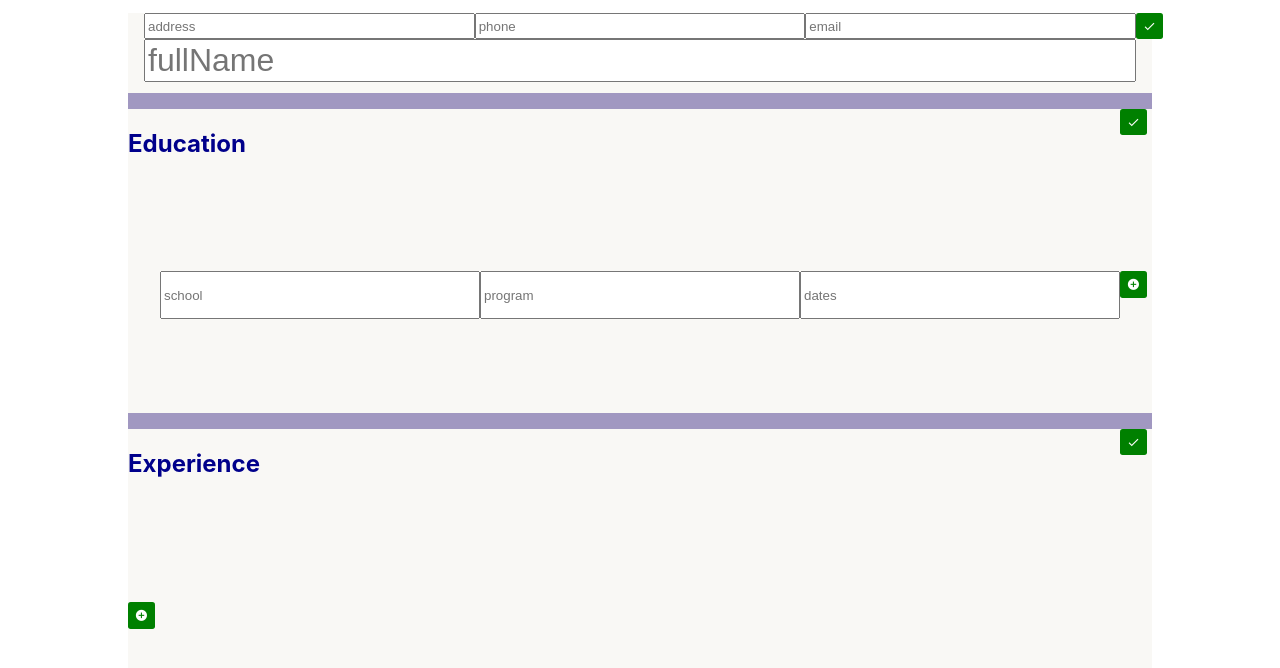
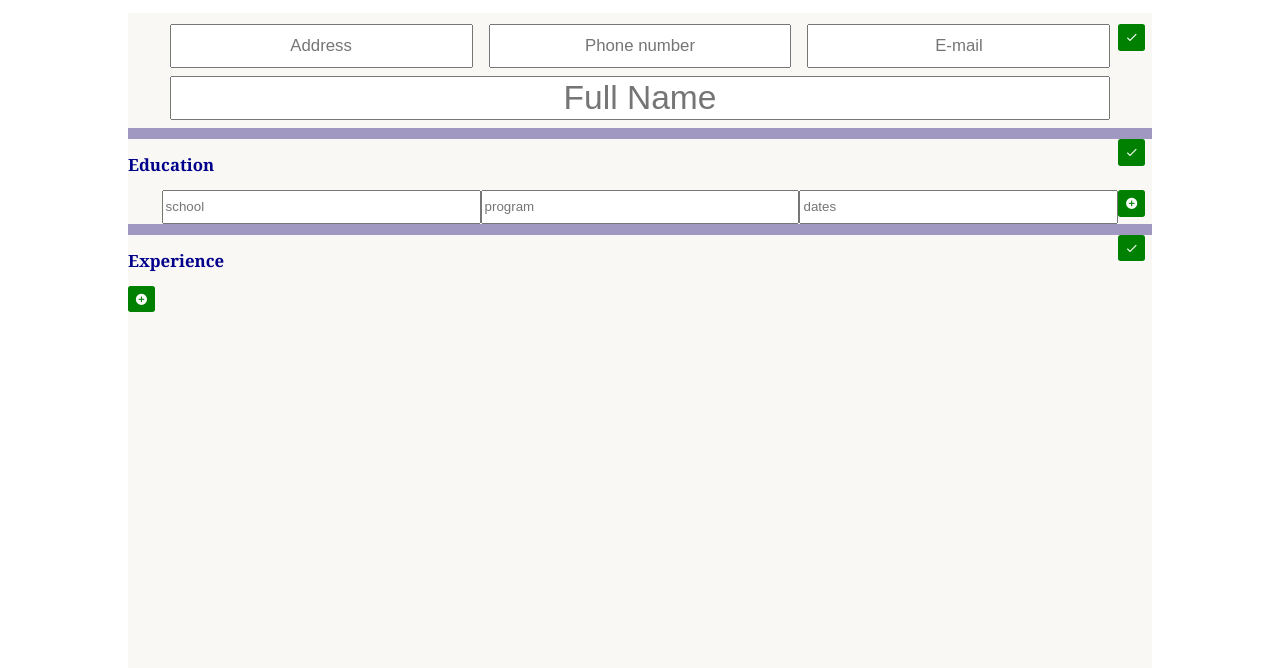
Before and after one commit to hoholabs/cv-project, a React (Create React App) app: page / in a window 1280 px wide. Shown: the top 668 px of the page. Built offline with nearby package versions, Linux system fonts and the light colour scheme.

Commit message:
CSS for personal section. Other minor fixes

```diff
--- a/src/components/PersonalInfo.js
+++ b/src/components/PersonalInfo.js
@@ -51,27 +51,33 @@ class PersonalInfo extends React.Component {
                 <form className = 'personal'>
                     <div></div>
                     <input
+                        className = 'personal-item'
                         type = 'text'
                         value={this.state.address}
                         name = 'address'
                         onChange = {this.handleChange}
-                        placeholder = 'address'>
+                        placeholder = 'Address'
+                        required>
                     </input>
 
                     <input
-                        type = 'text'
+                        className = 'personal-item'
+                        type = 'tel'
+                        pattern="[0-9]{3}-[0-9]{3}-[0-9]{4}"
                         value={this.state.phone}
                         name = 'phone'
                         onChange = {this.handleChange}
-                        placeholder = 'phone'>
+                        placeholder = 'Phone number'>
                     </input>
 
                     <input
-                        type = 'text'
+                        className = 'personal-item'
+                        type = 'email'
+                        pattern="[a-z0-9._%+-]+@[a-z0-9.-]+\.[a-z]{2,}$"
                         value={this.state.email}
                         name = 'email'
                         onChange = {this.handleChange}
-                        placeholder = 'email'>
+                        placeholder = 'E-mail'>
                     </input>
 
                     <button
@@ -82,27 +88,28 @@ class PersonalInfo extends React.Component {
                     </button>
 
                     <input
+                        className = 'personal-item'
                         id = 'name'
                         type = 'text'
                         value= {this.state.fullName}
                         name = 'fullName'
                         onChange = {this.handleChange}
-                        placeholder = 'fullName'>
+                        placeholder = 'Full Name'>
                     </input>
 
                 </form> :
 
                 <div className = 'personal'>
                     <div></div>
-                    <div id = 'address'>{this.state.address}</div>
-                    <div id = 'phone'>{this.state.phone}</div>
-                    <div id = 'email'>{this.state.email}</div>
+                    <div className = 'personal-item' id = 'address'>{this.state.address}</div>
+                    <div className = 'personal-item' id = 'phone'>{this.state.phone}</div>
+                    <div className = 'personal-item' id = 'email'>{this.state.email}</div>
                     <button
                         className = 'material-icon edit-btn'
                         onClick = {this.editSection}
                     >edit
                     </button>
-                    <h1 id = 'name'>{this.state.fullName}</h1>
+                    <h1 className = 'personal-item' id = 'name'>{this.state.fullName}</h1>
                 </div>}
         </section>
     }
--- a/src/styles/style.css
+++ b/src/styles/style.css
@@ -5,15 +5,16 @@
 
 
 #app{
-
+    font-family:Georgia, 'Times New Roman', Times, serif;
     display:grid;
     grid-template-columns: 1fr;
-    grid-template-rows:5em 1em 1fr 1em  1fr;
+    grid-template-rows: repeat(5, auto) 1fr;
     width: 80vw;
-    height: 90vh;
+    height: 100vh;
     margin:auto;
     margin-top: 1vw;
     background-color: var(--main-bg-color);
+    font-size: .7em;
 }
 
 ul{
@@ -22,54 +23,69 @@ ul{
 
 .divider{
     background-color: rgb(161, 152, 193);
+    padding: 0;
+    height: 1em;
 }
 
 .personal{
+    padding-top: 1em;
+    text-align: center;
+    display: grid;
+    grid-template-columns: 3em 1fr 1fr 1fr 3em;
+    grid-template-rows: 1fr 1fr;
+    color: var(--main-font-color);
+}
 
-    display: grid;
-    grid-template-columns: 2em 1fr 1fr 1fr 2em;
-    grid-template-rows: 1fr 1fr;
-    height: 5em;
-    color: var(--main-font-color);
+.personal-item{
+    font-size: 1.5em;
     text-align: center;
-    font-size: .5em;
+    margin: .5rem;
+    margin-top: 0;
+
 }
-    #name{
-        font-size: 4em;
-        grid-column-start: 2;
-        grid-column-end: -2;
-        margin-top: 0;
 
-    }
+#name{
+
+    text-align: center;
+    font-size: 3em;
+    grid-column-start: 2;
+    grid-column-end: -2;
+    /* margin-top: 0; */
+
+
+}
 
 h1{
     color:darkblue;
     grid-column-start:1;
     grid-column-end:-2;
 }
+section{
+    padding: 0;
+}
 
 #education{
 
     display:grid;
-    grid-template-columns: 1fr 2em;
-    width: 80vw;
+    grid-template-columns: 1fr 3em;
     color: var(--main-font-color);
 }
 
 .education-card{
 
     display:grid;
-    grid-template-columns: 2em 1fr 1fr 1fr 2em;
+    grid-template-columns: 3em 1fr 1fr 1fr 3em;
     grid-template-rows: 1fr;
     grid-column-start: 1;
     grid-column-end: -1;
     height: 3em;
+    padding: 0;
 }
 
 #experience{
 
     display:grid;
-    grid-template-columns: 1fr 2em;
+    grid-template-columns: 1fr 3em;
     color: var(--main-font-color);
 
 
@@ -77,7 +93,7 @@ h1{
 .experience-card{
 
     display:grid;
-    grid-template-columns: 2em 1fr 1fr 1fr 2em;
+    grid-template-columns: 3em 1fr 1fr 1fr 3em;
     grid-template-rows: 1fr;
     height: 3em;
     grid-column-start: 1;
@@ -98,11 +114,12 @@ h1{
     height: 2em;
     width: 2em;
     color: white;
-    /* background-color:white; */
+    padding: 0;
     border: none;
     border-radius: .2em;
 }
 
 .edit-btn{
     background-color:green;
+
 }
```
